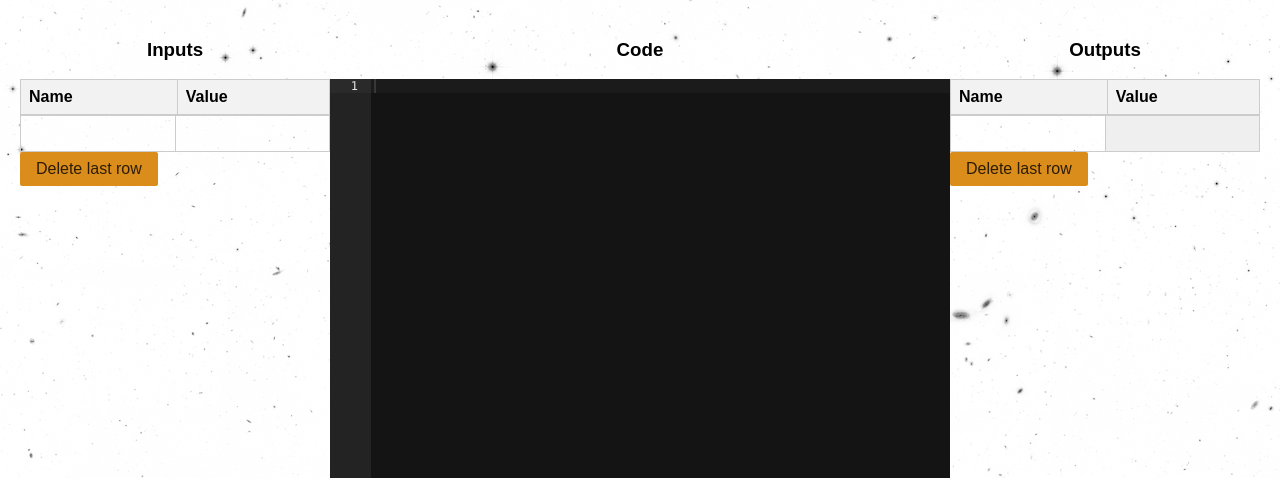
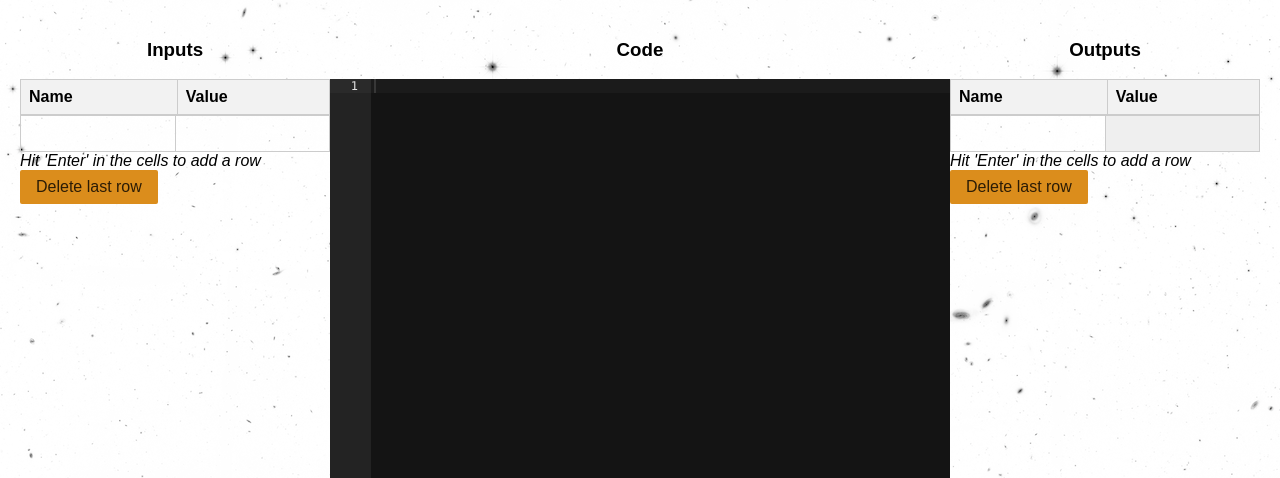
Before and after one commit to DarkStar1982/jsmodela, a Django app: page /model/ in a window 1280 px wide. Shown: the top 478 px of the page. Run offline with Django 5.2, Linux system fonts and the light colour scheme; lists and menus that the app fills with data are empty; some libraries are stand-ins or nearby versions.

Commit message:
Added basic usability

```diff
--- a/jsmodels/pages/templates/pages/jsmodels.html
+++ b/jsmodels/pages/templates/pages/jsmodels.html
@@ -38,6 +38,7 @@
                                 <tbody></tbody>
                             </table>
                         </div>
+                        <span><em>Hit 'Enter' in the cells to add a row </em></span>
                         <button class="pure-button button-delete" onclick="delete_last_row(this.parentElement.id)">Delete last row</button>
                 </div>
             </div>
@@ -84,6 +85,7 @@
                                 <tbody></tbody>
                             </table>
                         </div>
+                        <span><em>Hit 'Enter' in the cells to add a row </em></span>
                         <button class="pure-button button-delete" onclick="delete_last_row(this.parentElement.id)">Delete last row</button>
                     </div>
             </div>
```
